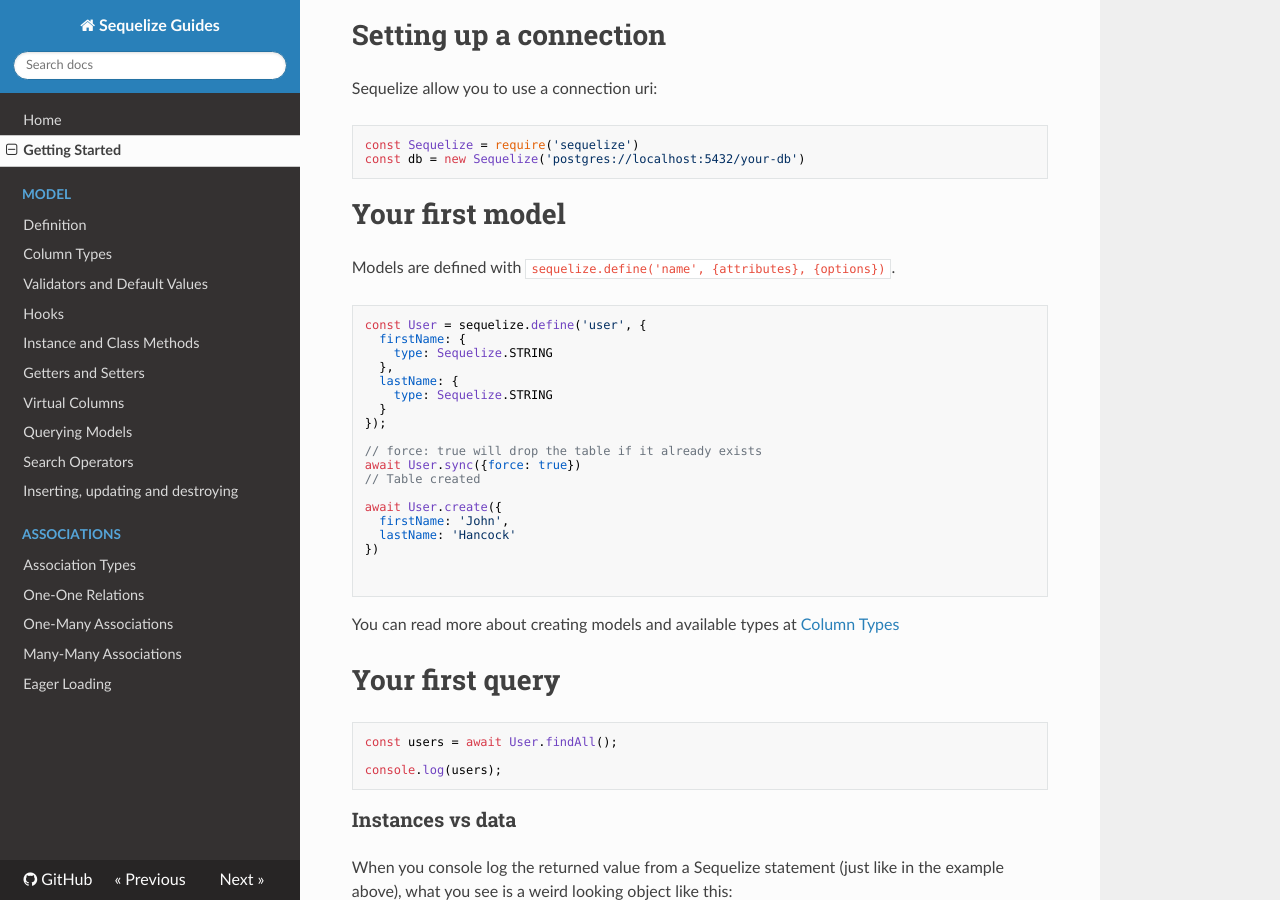
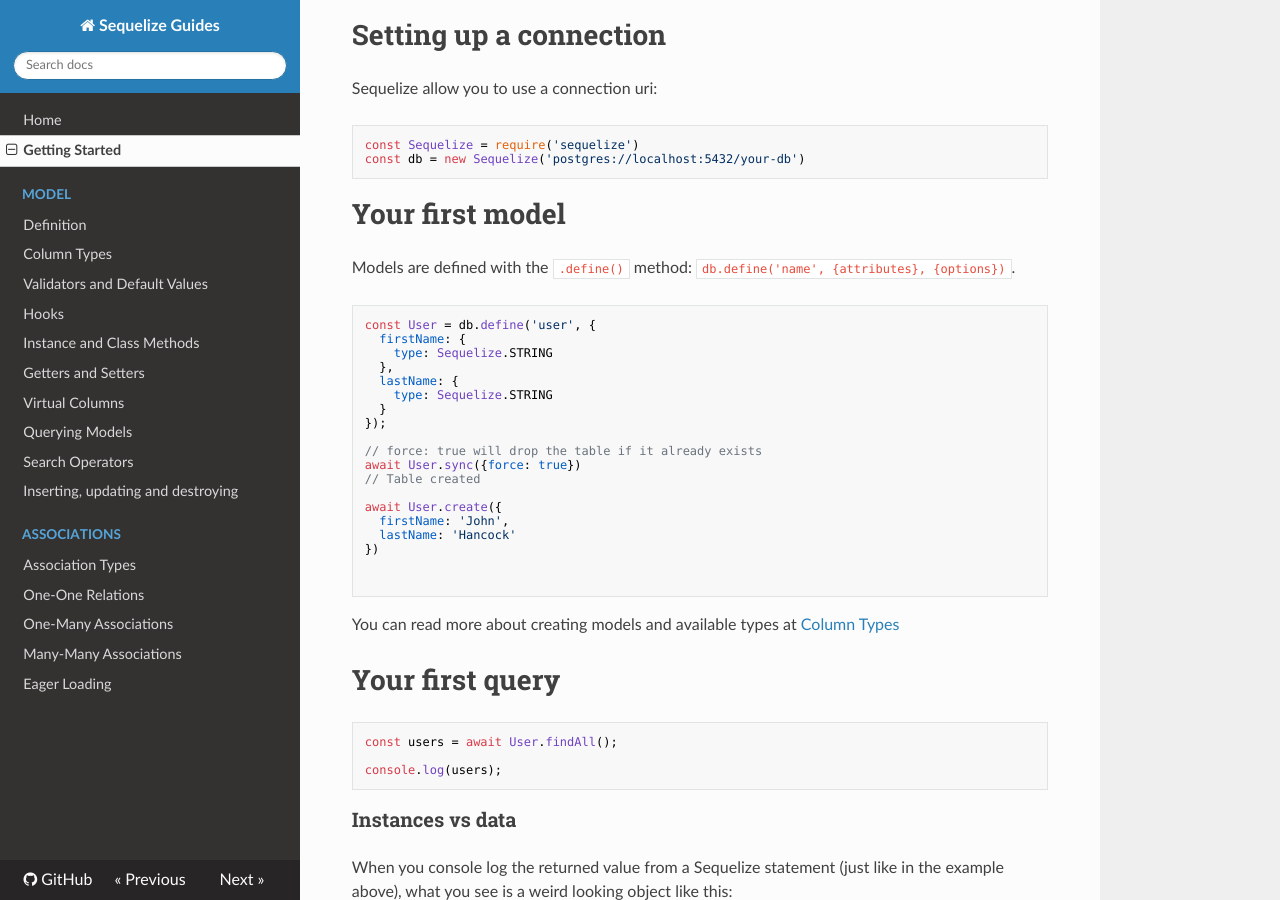
Before and after one commit to FullstackAcademy/SequelizeGuides, an MkDocs documentation site: the page built from docs/getting-started.md, in a window 1280 px wide and 900 px high, scrolled down 318 px. Built offline with MkDocs 1.6.1, drawn with Linux system fonts in a browser that asks for light colours; nearby versions of some CDN libraries; old or Windows-style settings are respelled for this version of MkDocs.

Commit message:
variable for connection renamed, explanation updated

````diff
--- a/docs/getting-started.md
+++ b/docs/getting-started.md
@@ -22,10 +22,10 @@ const db = new Sequelize('postgres://localhost:5432/your-db')
 
 # Your first model
 
-Models are defined with `sequelize.define('name', {attributes}, {options})`.
+Models are defined with the `.define()` method: `db.define('name', {attributes}, {options})`.
 
 ```js
-const User = sequelize.define('user', {
+const User = db.define('user', {
   firstName: {
     type: Sequelize.STRING
   },
````
